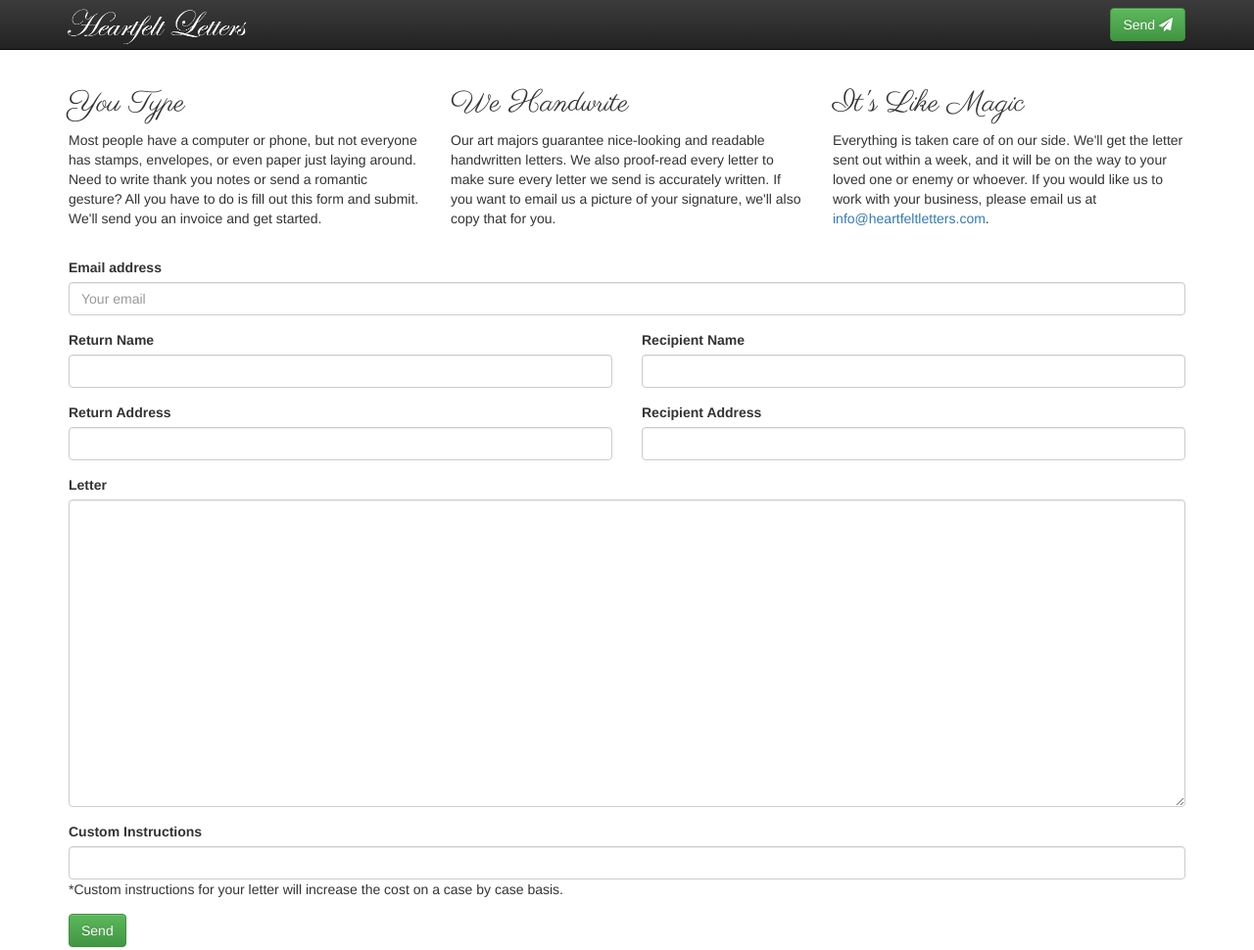
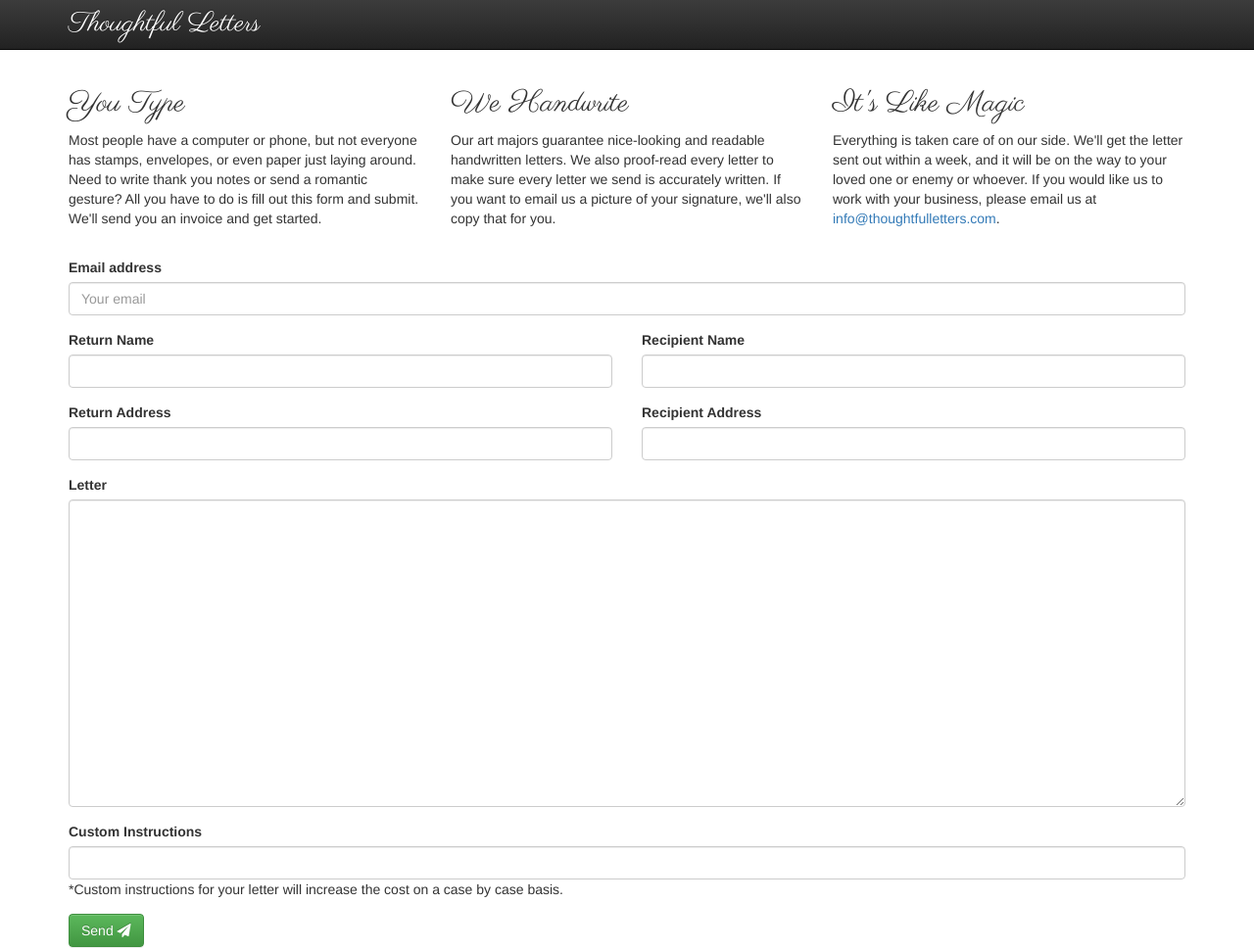
Before and after one commit to jaruesink/HeartfeltLetters, a plain HTML site: page heartfelt-letters/index.html in a window 1280 px wide. Shown: the whole page at 98% size. Drawn offline with nearby package versions, Linux system fonts and the light colour scheme.

Commit message:
fixing the name mistake, thoughtful!!!

```diff
--- a/heartfelt-letters/css/main.less
+++ b/heartfelt-letters/css/main.less
@@ -1,4 +1,3 @@
 html{padding:70px 0px 50px 0px;}
-.navbar-brand{padding:5px;}
-
-h2{ font-family: 'Parisienne', cursive;}
+.navbar-brand{color:white !important; font-size:28px;}
+.navbar-brand, h2{ font-family: 'Parisienne', cursive;}
--- a/heartfelt-letters/index.html
+++ b/heartfelt-letters/index.html
@@ -3,7 +3,7 @@
     <head>
         <meta charset="utf-8">
         <meta http-equiv="X-UA-Compatible" content="IE=edge,chrome=1">
-        <title>Heartfelt Letters</title>
+        <title>Thoughtful Letters</title>
         <meta name="description" content="">
         <meta name="viewport" content="width=device-width, initial-scale=1">
         <link rel="stylesheet" href="css/bootstrap.min.css">
@@ -24,10 +24,7 @@
             <span class="icon-bar"></span>
           </button>
 -->
-        <a class="navbar-brand" href="#"><img width="200" src="img/heartfeltlogo.png"></a>
-        <form action="" class="navbar-form navbar-right">
-            <button type="submit" class="btn btn-success">Send <i class="fa fa-paper-plane"></i></button>
-        </form>
+        <a class="navbar-brand" href="#">Thoughtful Letters</a>
         </div>
     </nav>
 
@@ -44,7 +41,7 @@
        </div>
         <div class="col-md-4">
           <h2>It's Like Magic</h2>
-            <p>Everything is taken care of on our side. We'll get the letter sent out within a week, and it will be on the way to your loved one or enemy or whoever. If you would like us to work with your business, please email us at <a href="mailto:info@heartfeltletters.com">info@heartfeltletters.com</a>.</p>
+            <p>Everything is taken care of on our side. We'll get the letter sent out within a week, and it will be on the way to your loved one or enemy or whoever. If you would like us to work with your business, please email us at <a href="mailto:info@thoughtfulletters.com">info@thoughtfulletters.com</a>.</p>
             </div>
       </div>
 
@@ -88,7 +85,7 @@
             <input name="customize" class="form-control" id="customize">
             *Custom instructions for your letter will increase the cost on a case by case basis.
         </div>
-        <button type="submit" class="btn btn-success">Send</button>
+        <button type="submit" class="btn btn-success">Send <i class="fa fa-paper-plane"></i></button>
     </form>
 
 
--- a/heartfelt-letters/js/main.js
+++ b/heartfelt-letters/js/main.js
@@ -1,14 +1,14 @@
-function wordCount( val ){
+function wordCount(val){
     return {
         characters : val.replace(/\s+/g, '').length,
-        words              : val.match(/\S+/g).length,
+        words : val.match(/\S+/g).length
     };
 }
 
 var div      = document.getElementById("result");
 var textarea = document.getElementById("text");
 
-textarea.addEventListener("input", function(){
+textarea.addEventListener("keyup", function(){
 
   var c = wordCount( this.value ); // Pass value as argument
   // `c` is now an object literal:
```
Also changed, not shown: heartfelt-letters/css/main.css.
